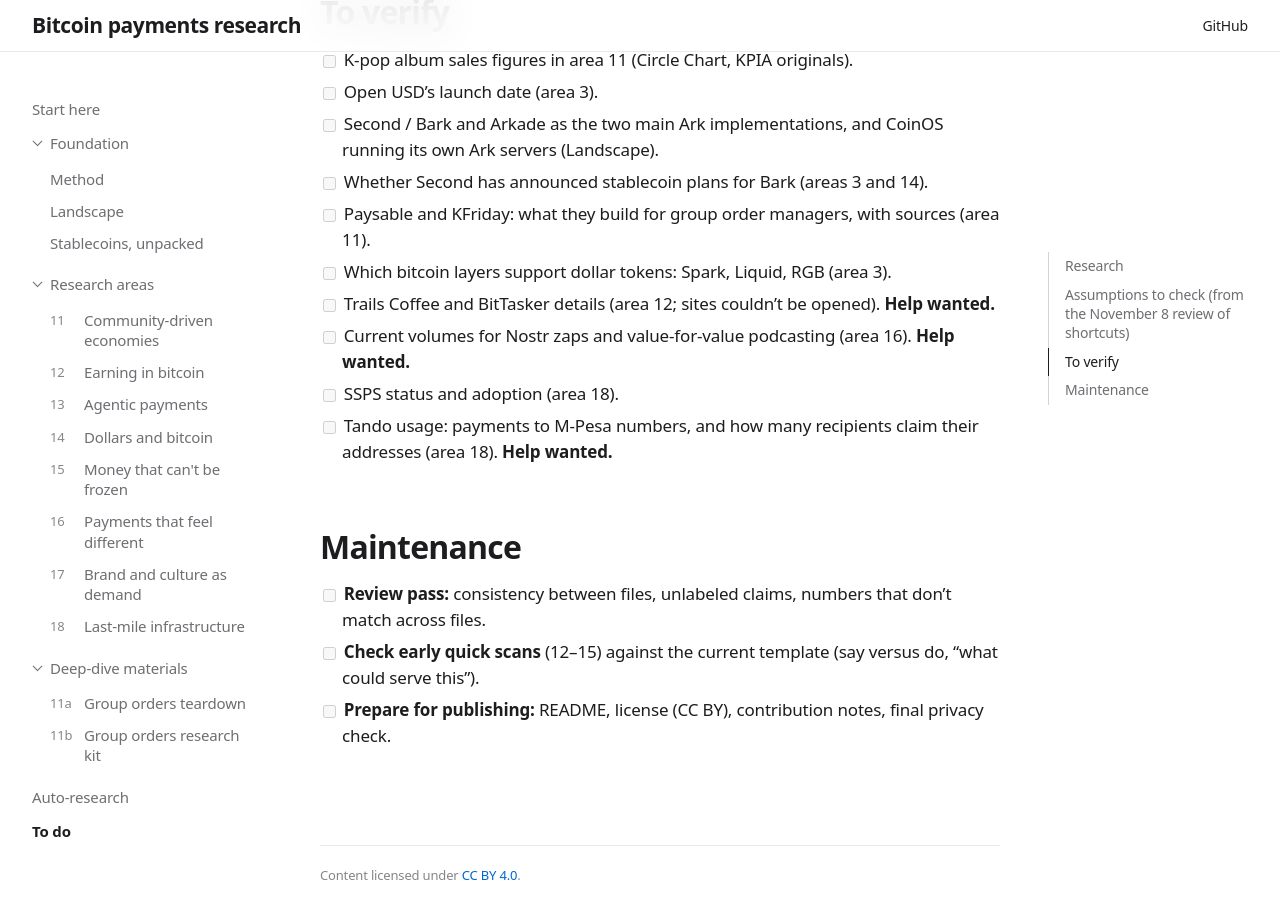
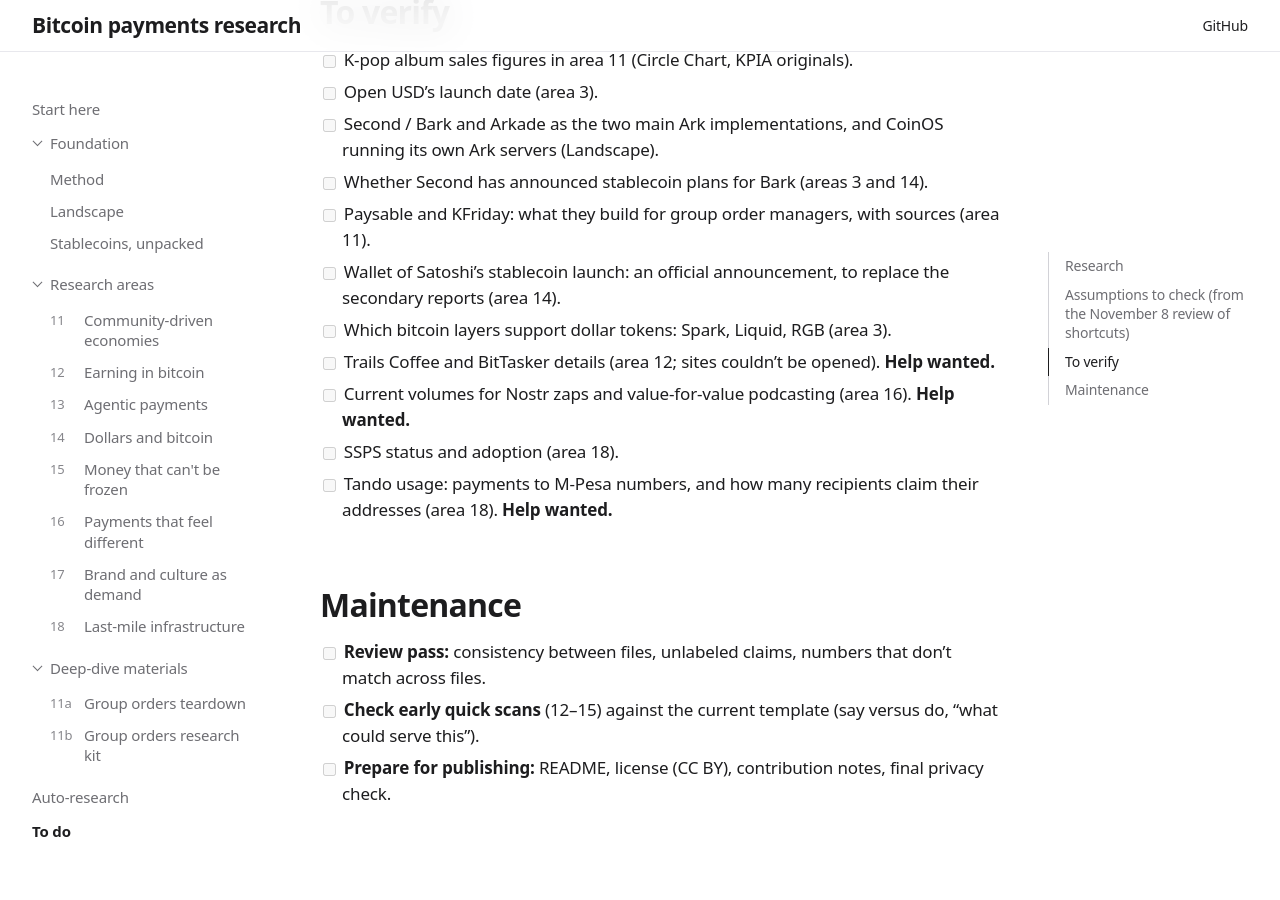
Before and after one commit to GBKS/bitcoin-payments-research, a Jekyll site: the page built from TODO.md, in a window 1280 px wide and 900 px high, scrolled down 2109 px. Built offline with Jekyll 4.4.1, drawn with Linux system fonts in a browser that asks for light colours; our own code applies the rules of GitHub Pages for plain Markdown files.

Commit message:
Add Wallet of Satoshi stablecoin launch to the to-verify list
Tracked in issue #11.

Co-Authored-By: Claude Opus 5.5 <noreply@anthropic.com>

```diff
--- a/TODO.md
+++ b/TODO.md
@@ -38,6 +38,7 @@
 - [ ] Second / Bark and Arkade as the two main Ark implementations, and CoinOS running its own Ark servers (Landscape).
 - [ ] Whether Second has announced stablecoin plans for Bark (areas 3 and 14).
 - [ ] Paysable and KFriday: what they build for group order managers, with sources (area 11).
+- [ ] Wallet of Satoshi's stablecoin launch: an official announcement, to replace the secondary reports (area 14).
 - [ ] Which bitcoin layers support dollar tokens: Spark, Liquid, RGB (area 3).
 - [ ] Trails Coffee and BitTasker details (area 12; sites couldn't be opened). **Help wanted.**
 - [ ] Current volumes for Nostr zaps and value-for-value podcasting (area 16). **Help wanted.**
```
